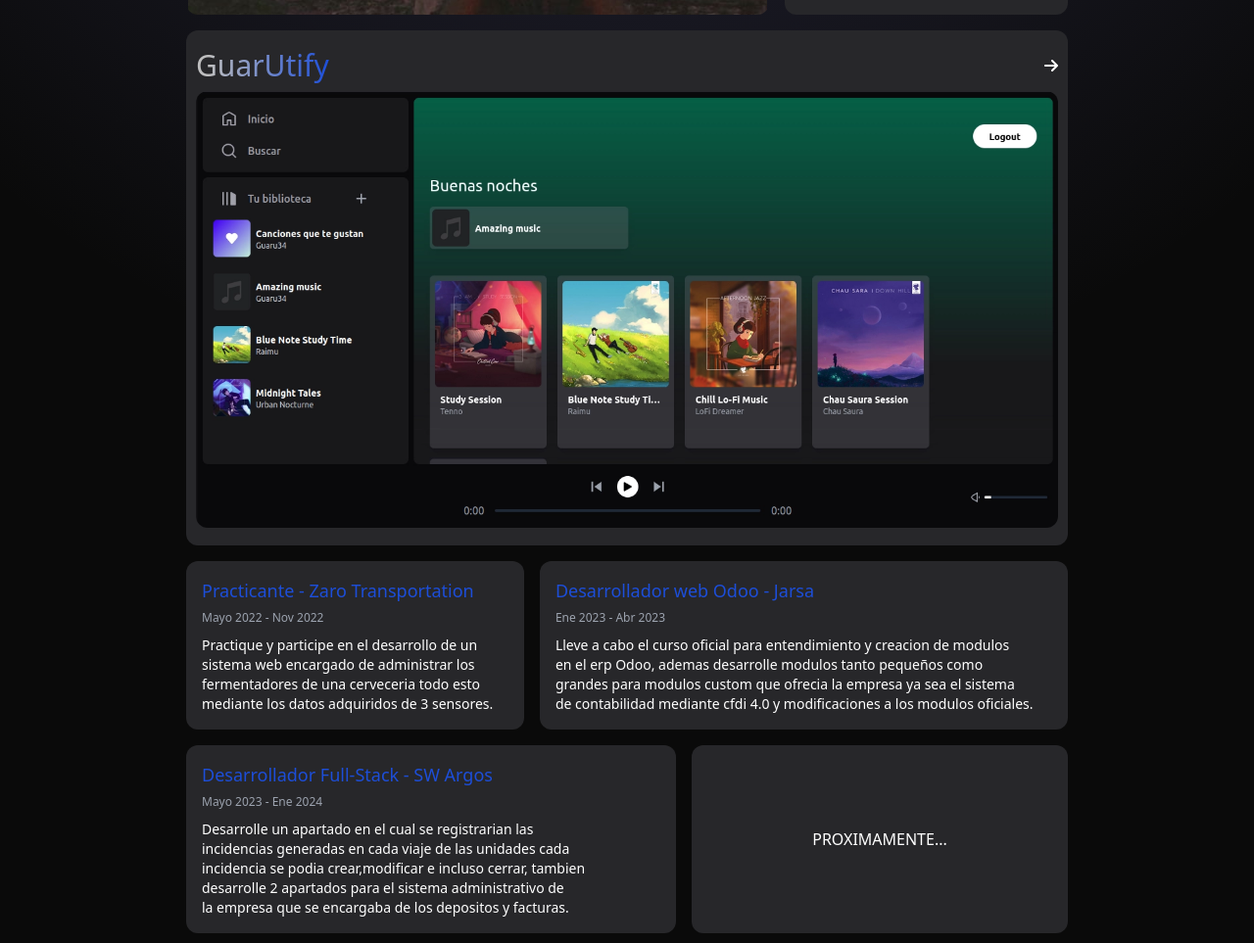
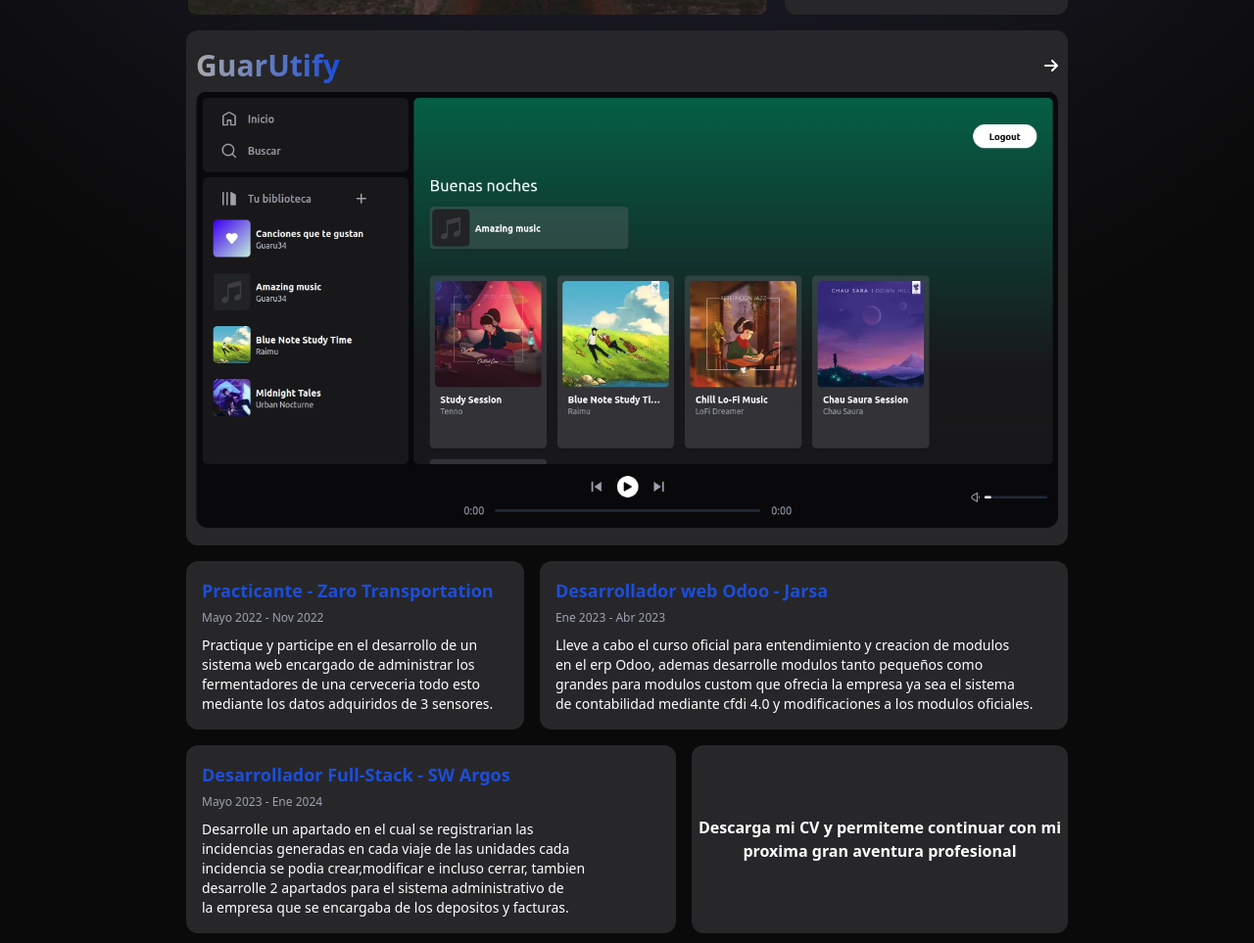
Before and after one commit to GuarU345/portfolio-astro, an Astro site: page / in a window 1280 px wide. Shown: the part 371-1334 px from the top of the page at 98% size. Built offline with nearby package versions, Linux system fonts and the light colour scheme; Astro itself is replaced by a stand-in of ours.

Commit message:
change text of download cv component

```diff
--- a/src/components/DownloadCV.jsx
+++ b/src/components/DownloadCV.jsx
@@ -18,7 +18,7 @@ const DownloadCV = () => {
             onClick={handleClick}
             class="grid place-content-center bg-zinc-800 rounded-xl hover:opacity-80"
         >
-            <p>PROXIMAMENTE...</p>
+            <p class="font-bold">Descarga mi CV y permiteme continuar con mi proxima gran aventura profesional</p>
         </button>
     )
 }
--- a/src/components/JobContent.astro
+++ b/src/components/JobContent.astro
@@ -4,7 +4,7 @@ const { title, date, activities } = Astro.props;
 
 <div class="flex gap-2 flex-col rounded-xl bg-zinc-800 p-4">
     <div>
-        <p class="text-lg text-blue-700">{title}</p>
+        <p class="text-lg text-blue-700 font-bold">{title}</p>
         <span class="text-xs text-gray-400">{date}</span>
     </div>
     <p class="text-sm text-balance">{activities}</p>
--- a/src/components/Projects.astro
+++ b/src/components/Projects.astro
@@ -10,7 +10,7 @@ const firstProject = PROJECTS[0];
 >
   <div class="flex justify-between items-center">
     <p
-      class="text-3xl bg-clip-text text-transparent bg-gradient-to-r from-white/70 from-10% to-blue-700"
+      class="font-bold text-3xl bg-clip-text text-transparent bg-gradient-to-r from-white/60 from-3% to-blue-700"
     >
       {firstProject.name}
     </p>
```
